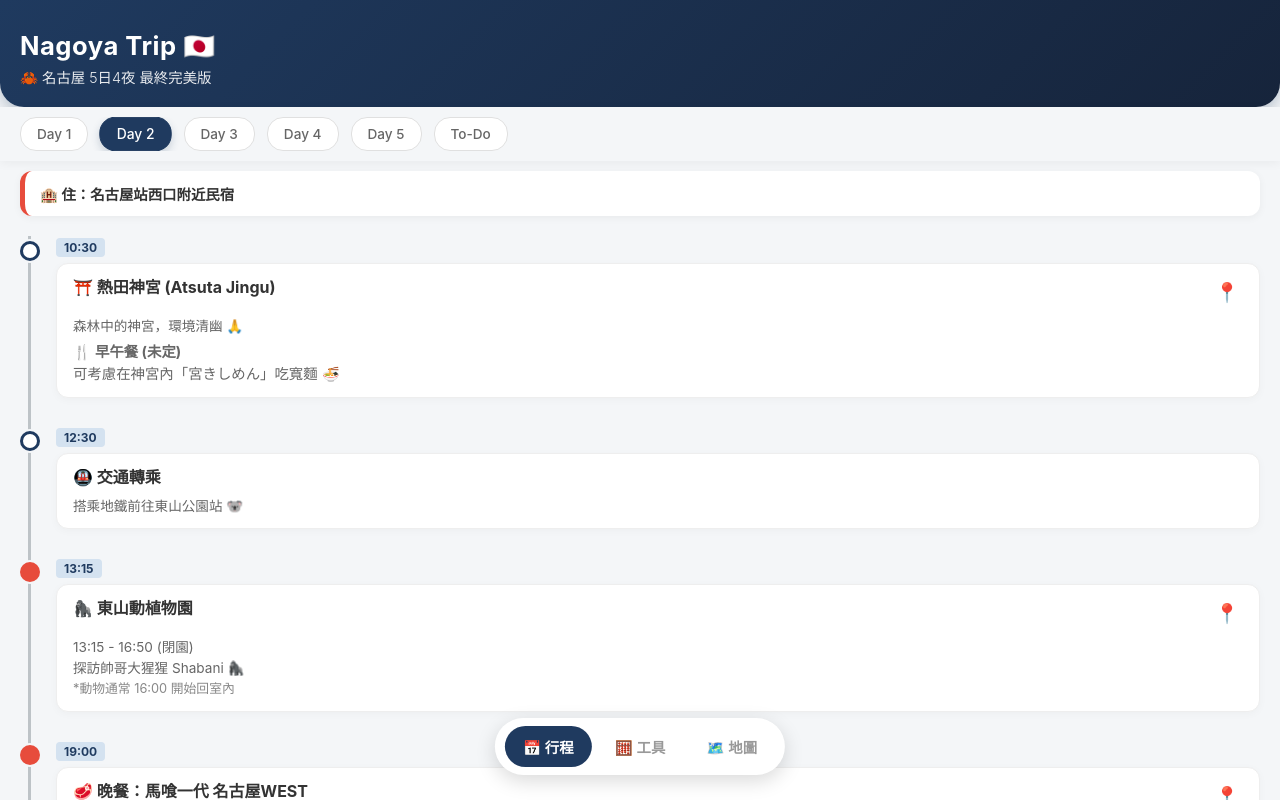
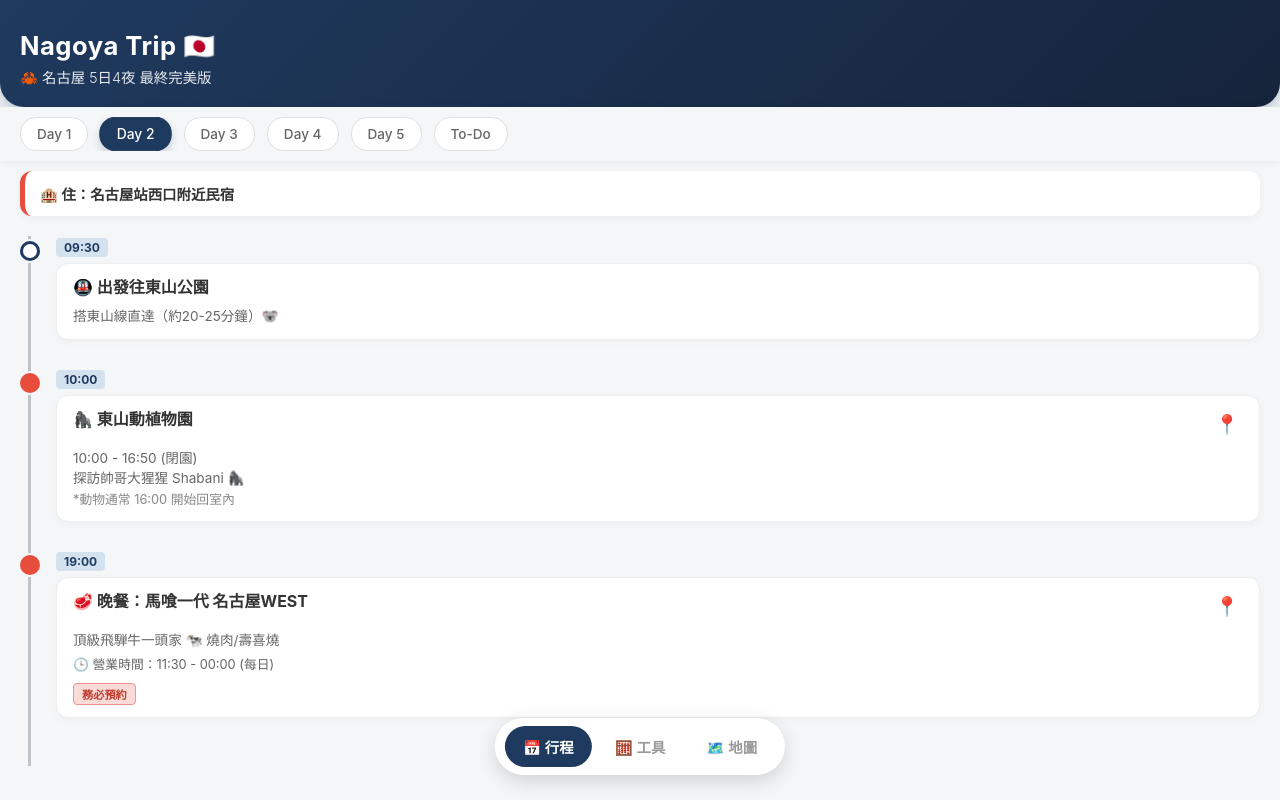
Before and after one commit to monmonmibo/monmonmibo.github.io, a React (Vite) app: page /ngo26 in a window 1280 px wide. Both pictures are taken after a click on the element "Day 2". Shown: the top 800 px of the page. Built offline with nearby package versions, Linux system fonts and the light colour scheme.

Commit message:
refactor(ngo26): adjust Day 2 zoo timing

```diff
--- a/src/pages/NGO26.jsx
+++ b/src/pages/NGO26.jsx
@@ -148,39 +148,22 @@ export default function NGO26() {
             <div className={styles.timelineContainer}>
               <div className={styles.timeline}>
                 <div className={styles.timelineItem}>
-                  <div className={styles.timeLabel}>10:30</div>
+                  <div className={styles.timeLabel}>09:30</div>
                   <div className={styles.card}>
-                    <div className={styles.titleRow}>
-                      <span className={styles.itemTitle}>⛩️ 熱田神宮 (Atsuta Jingu)</span>
-                      <a href="https://www.google.com/maps/search/?api=1&query=Atsuta+Jingu" className={styles.navIcon}>📍</a>
-                    </div>
-                    <div className={styles.details}>
-                      森林中的神宮，環境清幽 🙏<br />
-                      <span style={{ fontSize: '0.9rem', marginTop: '5px', display: 'block', color: '#666' }}>
-                        🍴 <strong>早午餐 (未定)</strong><br />
-                        可考慮在神宮內「宮きしめん」吃寬麵 🍜
-                      </span>
-                    </div>
-                  </div>
-                </div>
-
-                <div className={styles.timelineItem}>
-                  <div className={styles.timeLabel}>12:30</div>
-                  <div className={styles.card}>
-                    <span className={styles.itemTitle}>🚇 交通轉乘</span>
-                    <div className={styles.details}>搭乘地鐵前往東山公園站 🐨</div>
+                    <span className={styles.itemTitle}>🚇 出發往東山公園</span>
+                    <div className={styles.details}>搭東山線直達（約20-25分鐘）🐨</div>
                   </div>
                 </div>
 
                 <div className={`${styles.timelineItem} ${styles.highlight}`}>
-                  <div className={styles.timeLabel}>13:15</div>
+                  <div className={styles.timeLabel}>10:00</div>
                   <div className={styles.card}>
                     <div className={styles.titleRow}>
                       <span className={styles.itemTitle}>🦍 東山動植物園</span>
                       <a href="https://www.google.com/maps/search/?api=1&query=Higashiyama+Zoo+and+Botanical+Gardens" className={styles.navIcon}>📍</a>
                     </div>
                     <div className={styles.details}>
-                        13:15 - 16:50 (閉園)<br/>
+                        10:00 - 16:50 (閉園)<br/>
                         探訪帥哥大猩猩 Shabani 🦍<br/>
                         <span style={{ fontSize: '0.8rem', color: '#888' }}>*動物通常 16:00 開始回室內</span>
                     </div>
```
